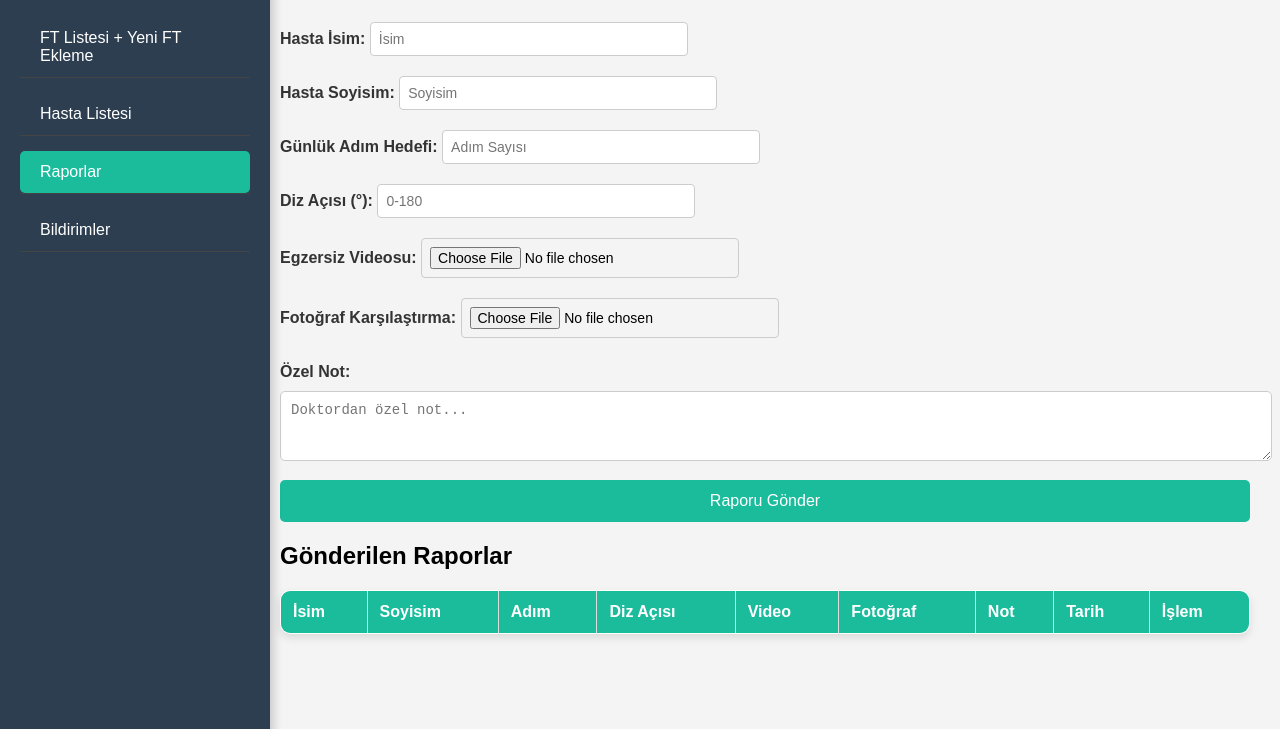
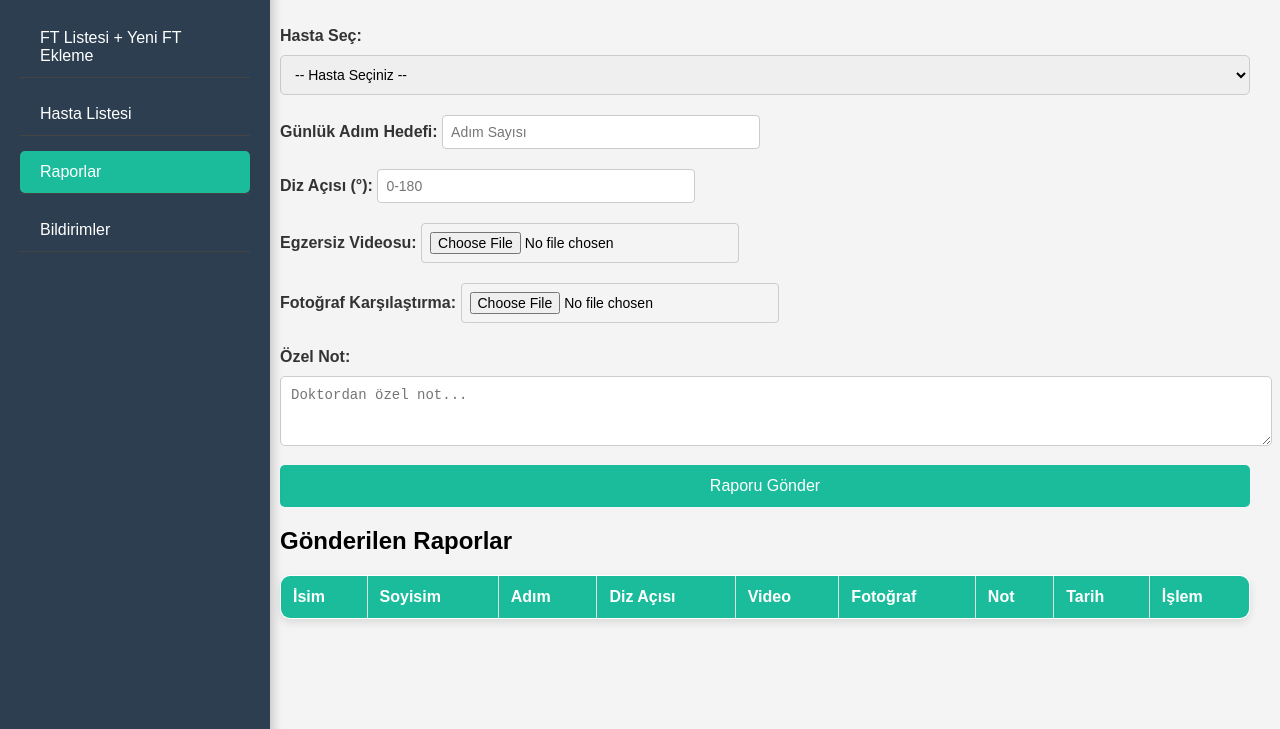
Before and after one commit to GarashHasanli/Health_Management, a plain HTML site: page raporlar.html in a window 1280 px wide. Shown: the part 71-800 px from the top of the page. Drawn offline with Linux system fonts and the light colour scheme; no server answers.

Commit message:
RAporlar alanı geliştirilmesi

```diff
--- a/raporlar.html
+++ b/raporlar.html
@@ -22,13 +22,13 @@
     <h1>Rapor Oluştur</h1>
     <form id="rapor-form" enctype="multipart/form-data">
       <div class="form-group">
-        <label for="hasta-isim">Hasta İsim:</label>
-        <input type="text" id="hasta-isim" name="hasta_isim" placeholder="İsim" required />
+        <label for="user-select">Hasta Seç:</label>
+        <select id="user-select" name="user_id" required>
+          <option value="">-- Hasta Seçiniz --</option>
+          <!-- JS ile doldurulacak -->
+        </select>
       </div>
-      <div class="form-group">
-        <label for="hasta-soyisim">Hasta Soyisim:</label>
-        <input type="text" id="hasta-soyisim" name="hasta_soyisim" placeholder="Soyisim" required />
-      </div>
+
       <div class="form-group">
         <label for="gunluk-adim">Günlük Adım Hedefi:</label>
         <input type="number" id="gunluk-adim" name="gunluk_adim" placeholder="Adım Sayısı" required />
```
